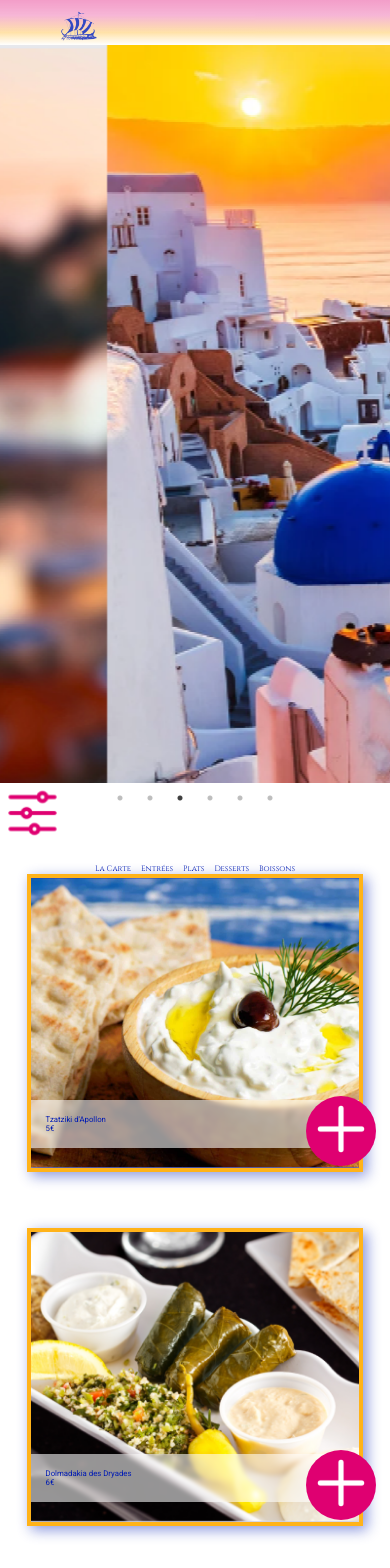
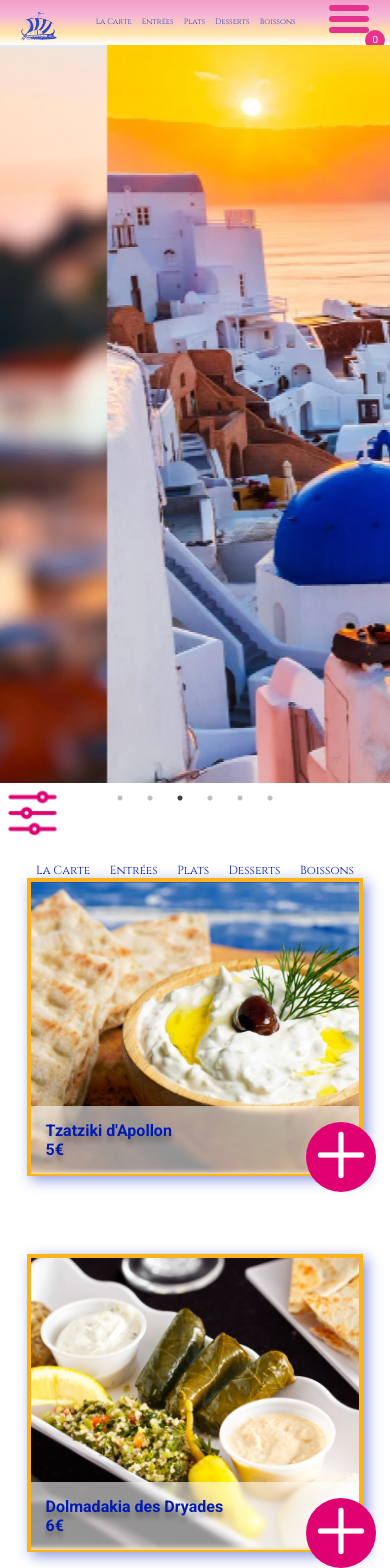
Before and after one commit to Chlopes92/OdysseeCulinaire, a React (Create React App) app: page /products in a window 390 px wide. Shown: the top 1568 px of the page. Built offline with nearby package versions, Linux system fonts and the light colour scheme.

Commit message:
menu burger

```diff
--- a/src/components/Header/Header.module.css
+++ b/src/components/Header/Header.module.css
@@ -14,7 +14,7 @@
 .panier{
     margin-top: 1vh;
     width: 1vw;
-    min-width: 4vw;
+    min-width: 3.5vw;
     height: auto;
 }
 .flex{
@@ -41,6 +41,7 @@
 
 }
 
+
 .quantity{
     height: 100%;
     font-size: clamp(10px, 2vw, 20px);
@@ -50,8 +51,63 @@
     margin: 0;
 }
 
+.customBurger{
+    display: none;
+}
+
+.navBurger{
+    display: none;
+}
+
 @media(max-width: 900px){
-    .panier, .borderQuantity{
+    .panier{
         display: none;
     }
+
+    .customBurger{
+        display: block;
+        background: none;
+    }
+
+    .menuBurger img{
+        height: 50px;
+    }
+
+    .burgerIcon{
+        display: block;
+        cursor: pointer;
+        margin: 0px 16px 0 0;
+        position: absolute;
+        right: 0;
+        margin-top: 0;
+        padding-top: 0;
+    }
+
+    .line{
+        display: block;
+        width: 40px;
+        height: 6px;
+        border-radius: 61px;
+        margin: 5px;
+        background-color: var(--pink);
+        -webkit-transition: all 0.3s ease-in-out;
+        transition: all 0.3s ease-in-out;
+    }
+
+    .navBar{
+        display: none;
+    }
+
+    .open {
+        display: block;
+    }
+
+    .closed {
+        display: none;
+    }
+
+    .navBurger{
+        display: block;
+    }
+
 }
--- a/src/components/Header/Header.tsx
+++ b/src/components/Header/Header.tsx
@@ -2,7 +2,40 @@
 import style from "./Header.module.css";
 import NavBar from "components/NavBar/NavBar";
 import { useCartContext } from "contexts/Cart.context";
+import { useState } from "react";
 import { Link, useLocation } from "react-router-dom";
+
+const MenuBurger = ({ burgerClass = "" }) => {
+  const [isMenuOpen, setIsMenuOpen] = useState(false);
+
+  const toggleMenu = () => {
+    setIsMenuOpen((prevState) => !prevState);
+  };
+
+  return (
+    <section>
+      <button className={`${style.menuBurger} ${burgerClass}`} onClick={toggleMenu}>
+        {isMenuOpen ? (
+          <img src="/image/icons/close.png" alt="Close" />
+        ) : (
+          <span className={`${style.burgerIcon}`}>
+            <span className={`${style.line}`}></span>
+            <span className={`${style.line}`}></span>
+            <span className={`${style.line}`}></span>
+          </span>
+        )}
+      </button>
+      <div
+        className={`${style.menuContent} ${
+          isMenuOpen ? style.open : style.closed
+        }`}
+      >
+        <NavBar customClass={`${style.navBurger}`} />
+      </div>
+    </section>
+  );
+};
+
 
 const Header = () => {
   const { getTotalProduct } = useCartContext();
@@ -14,7 +47,7 @@ const Header = () => {
       <Link to="/">
         <img className={style.logo} src="/image/icons/logo.png" alt="Retour accueil" />
       </Link>
-      <NavBar />
+      <NavBar customClass={style.navBar} />
       {location.pathname !== "/order" &&
       (<Link to="/cart">
         <div className={style.flex}>
@@ -24,6 +57,7 @@ const Header = () => {
           </div>
         </div>
       </Link>)}
+      <MenuBurger burgerClass={style.customBurger}/>
     </section>
   );
 };
--- a/src/components/NavBar/NavBar.module.css
+++ b/src/components/NavBar/NavBar.module.css
@@ -19,8 +19,9 @@
   .list {}
 }
 
-@media(max-width: 900px){
+/* @media(max-width: 900px){
     .list{
         display: none;
     }
-}
+
+} */
--- a/src/components/NavBar/NavBar.tsx
+++ b/src/components/NavBar/NavBar.tsx
@@ -33,7 +33,7 @@ const NavBar = ({ customClass= "" }) => {
 
     return (
         <nav>
-            <ul className={`${style.list}  ${customClass}`}>
+            <ul className={`${style.list} ${customClass}`}>
                 {navLinks.map((link) => (
                     <li key={link.id}>
                          <NavLink to={link.url}>{link.text}</NavLink>
--- a/src/components/ProductItem/ProductItem.module.css
+++ b/src/components/ProductItem/ProductItem.module.css
@@ -2,11 +2,20 @@ article{
     background: rgba(255, 255, 255, 0.58);
     backdrop-filter: blur(2px);
     position: relative;
-    margin-top: -76px;
+    margin-top: -74px;
     margin-right: 4px;
     margin-left: 4px;
     padding: 15px;
 
+
+}
+
+.text{
+    text-shadow: 0px 6px 4px rgba(0, 0, 0, 0.25);
+    font-family: Roboto;
+    font-size: 16px;
+    font-style: normal;
+    font-weight: 600;
 }
 
 .position_button{
--- a/src/components/ProductItem/ProductItem.tsx
+++ b/src/components/ProductItem/ProductItem.tsx
@@ -46,8 +46,8 @@ const ProductItem = (props: ProductItemProps) => {
         <img className={style.size} src={img.src} alt={img.alt} />
       </Link>
       <article>
-        <p>{title}</p>
-        <p>{price}€</p>
+        <p className={style.text}>{title}</p>
+        <p className={style.text}>{price}€</p>
       </article>
       <ButtonCart product={product} />
     </div>
--- a/src/pages/ProductsPage.module.css
+++ b/src/pages/ProductsPage.module.css
@@ -36,6 +36,8 @@
 
 .customNav{
     display: block;
+    gap: clamp(10px, 5vw, 63px);
+    font-size: clamp(2px, 3vw, 31px);
 }
 
 .athena{
```
